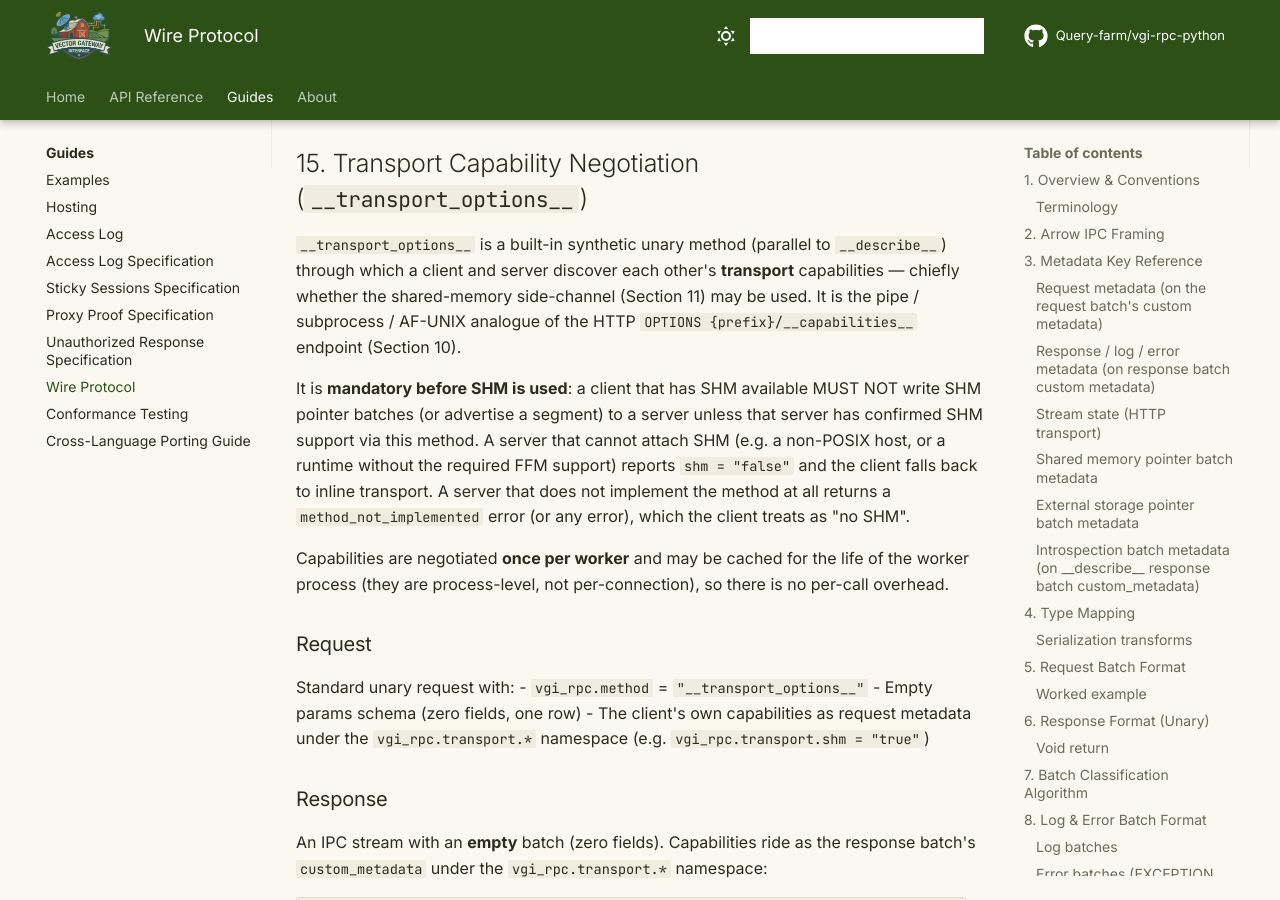
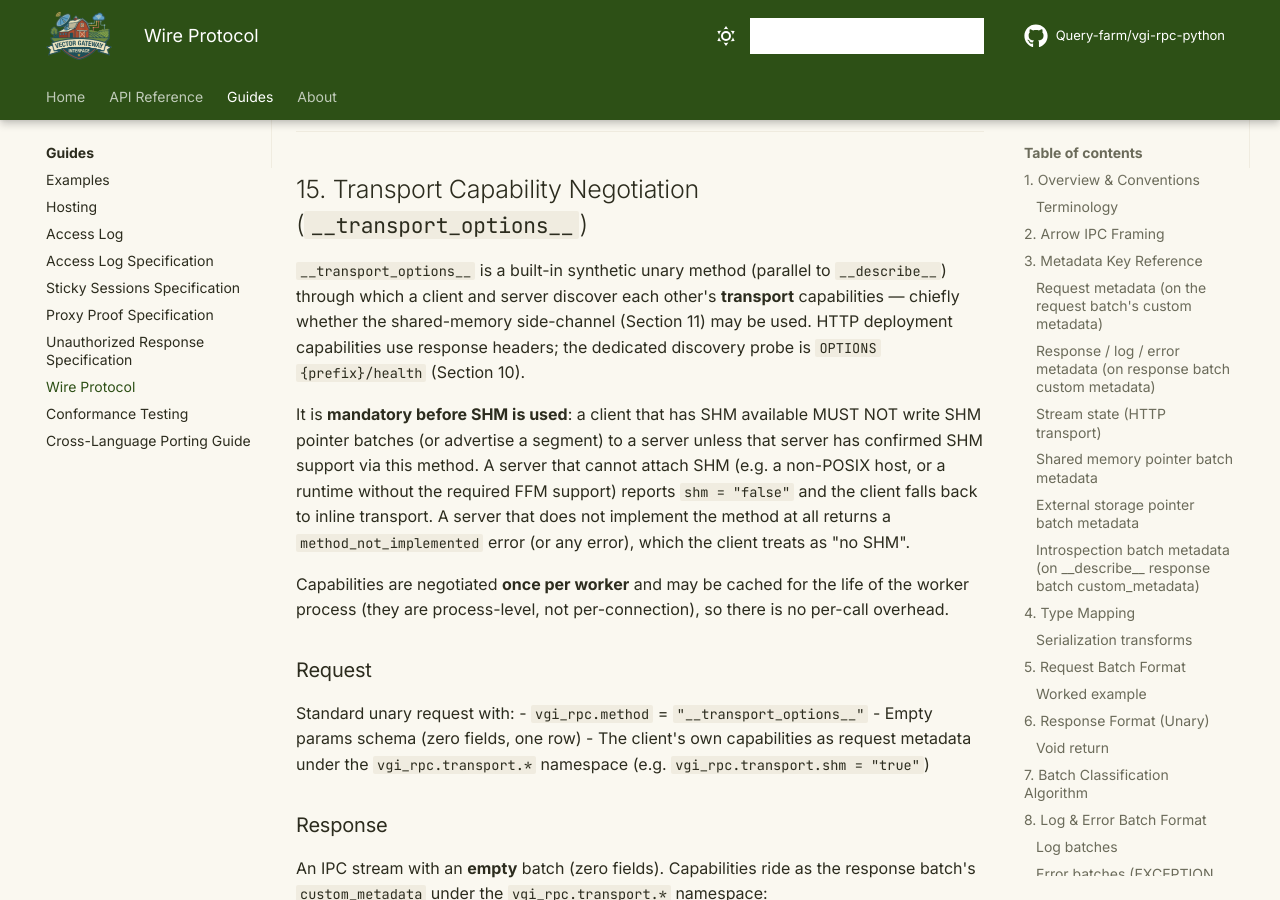
Before and after one commit to Query-farm/vgi-rpc-python, an MkDocs documentation site: the page built from docs/WIRE_PROTOCOL.md, in a window 1280 px wide and 900 px high, scrolled down 38240 px. Built offline with MkDocs 1.6.1 and Material for MkDocs 9.7.7, drawn with Linux system fonts in a browser that asks for light colours; comment, search, counter and statistics services are not loaded; some of the changed text lies outside the part shown.

Commit message:
docs: reconcile wire specification with v0.43.0

```diff
--- a/docs/WIRE_PROTOCOL.md
+++ b/docs/WIRE_PROTOCOL.md
@@ -1071,9 +1071,9 @@
 > batches) to a server that has confirmed `vgi_rpc.transport.shm = "true"`.
 > A server that cannot do SHM (non-POSIX host, missing runtime support, or a
 > server predating the method) reports `"false"` (or errors), and the client
-> falls back to the inline pipe transport. (HTTP servers advertise the same
-> capability via the `OPTIONS {prefix}/__capabilities__` endpoint in Section
-> 10.)
+> falls back to the inline pipe transport. HTTP servers advertise their
+> deployment capabilities on every response; the dedicated discovery probe is
+> `OPTIONS {prefix}/health` (Section 10).
 
 ### Segment header format
 
@@ -1463,8 +1463,8 @@
 `__transport_options__` is a built-in synthetic unary method (parallel to
 `__describe__`) through which a client and server discover each other's
 **transport** capabilities — chiefly whether the shared-memory side-channel
-(Section 11) may be used. It is the pipe / subprocess / AF-UNIX analogue of the
-HTTP `OPTIONS {prefix}/__capabilities__` endpoint (Section 10).
+(Section 11) may be used. HTTP deployment capabilities use response headers;
+the dedicated discovery probe is `OPTIONS {prefix}/health` (Section 10).
 
 It is **mandatory before SHM is used**: a client that has SHM available MUST NOT
 write SHM pointer batches (or advertise a segment) to a server unless that server
```
Also changed, not shown: other parts of docs/WIRE_PROTOCOL.md (+1 -1 lines).
